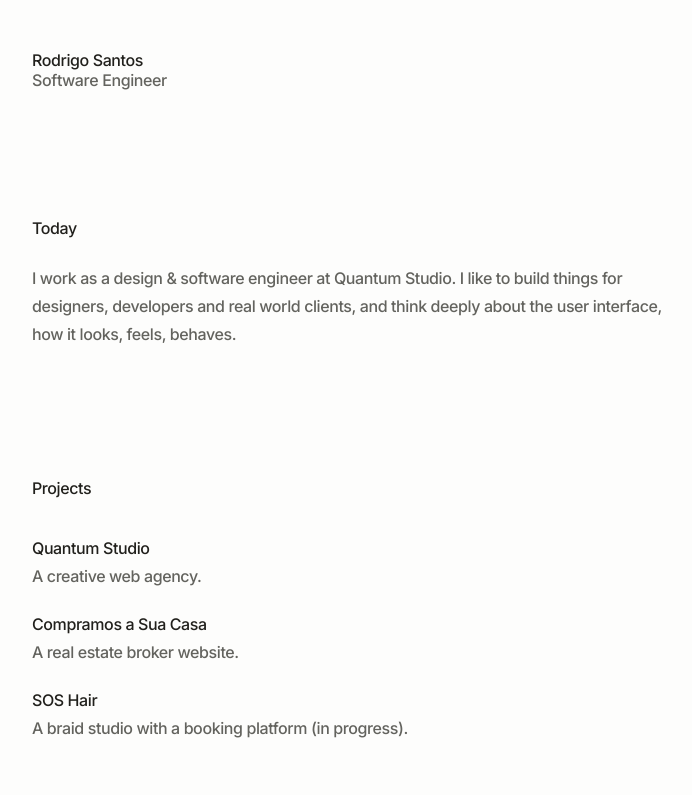
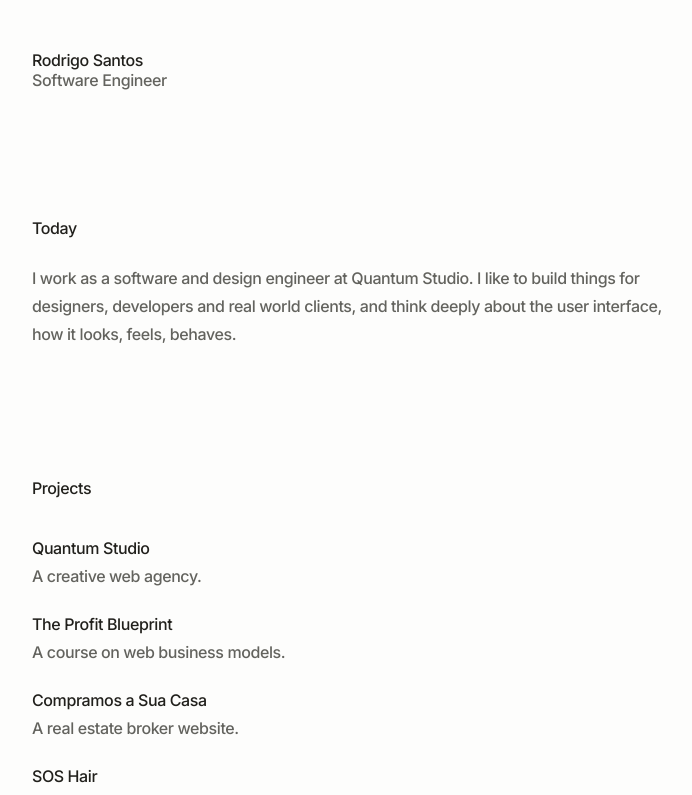
Before and after one commit to RodrigoRafaelSantos7/portfolio, a Next.js app: page / in a window 1280 px wide. Shown: the top 795 px of the page, without its empty margins (286-978 px from the left). Built offline with nearby package versions, Linux system fonts and the light colour scheme.

Commit message:
Add a project to the project list

```diff
--- a/app/data.ts
+++ b/app/data.ts
@@ -20,16 +20,22 @@
     id: 'project1',
   },
   {
+    title: 'The Profit Blueprint',
+    description: 'A course on web business models.',
+    link: 'https://the-profit-blueprint.com',
+    id: 'project2',
+  },
+  {
     title: 'Compramos a Sua Casa',
     description: 'A real estate broker website.',
     link: 'https://compramosasuacasa.com/',
-    id: 'project2',
+    id: 'project3',
   },
   {
     title: 'SOS Hair',
     description: 'A braid studio with a booking platform (in progress).',
     link: 'https://sos-hair.pt/',
-    id: 'project3',
+    id: 'project4',
   },
 ]
 
--- a/app/page.tsx
+++ b/app/page.tsx
@@ -41,7 +41,7 @@
           </p>
           <p className="leading-7 font-medium text-[#63635e] dark:text-[#b5b3ad]">
             {
-              'I work as a design & software engineer at Quantum Studio. I like to build things for designers, developers and real world clients, and think deeply about the user interface, how it looks, feels, behaves.'
+              'I work as a software and design engineer at Quantum Studio. I like to build things for designers, developers and real world clients, and think deeply about the user interface, how it looks, feels, behaves.'
             }
           </p>
         </div>
```
